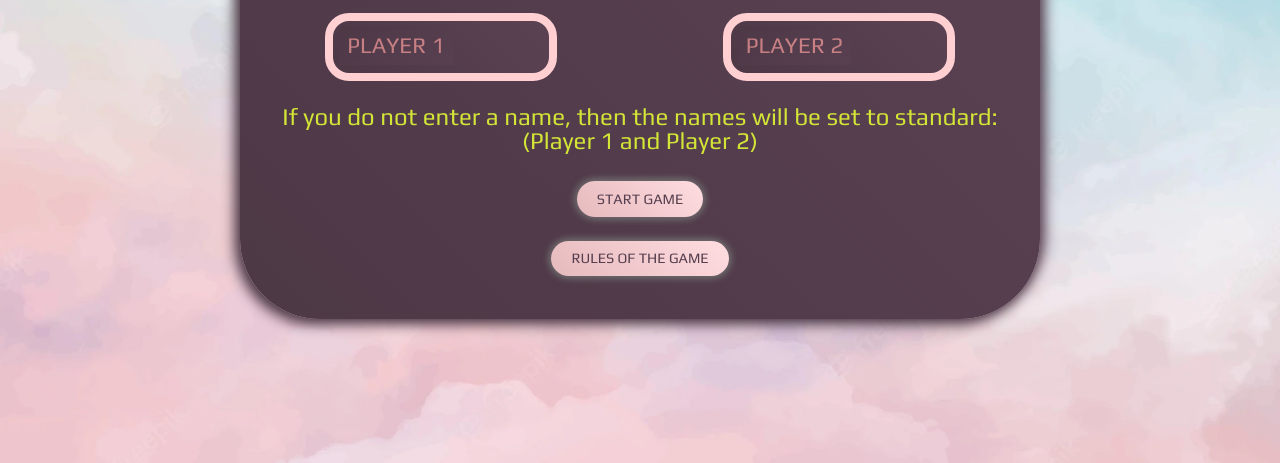
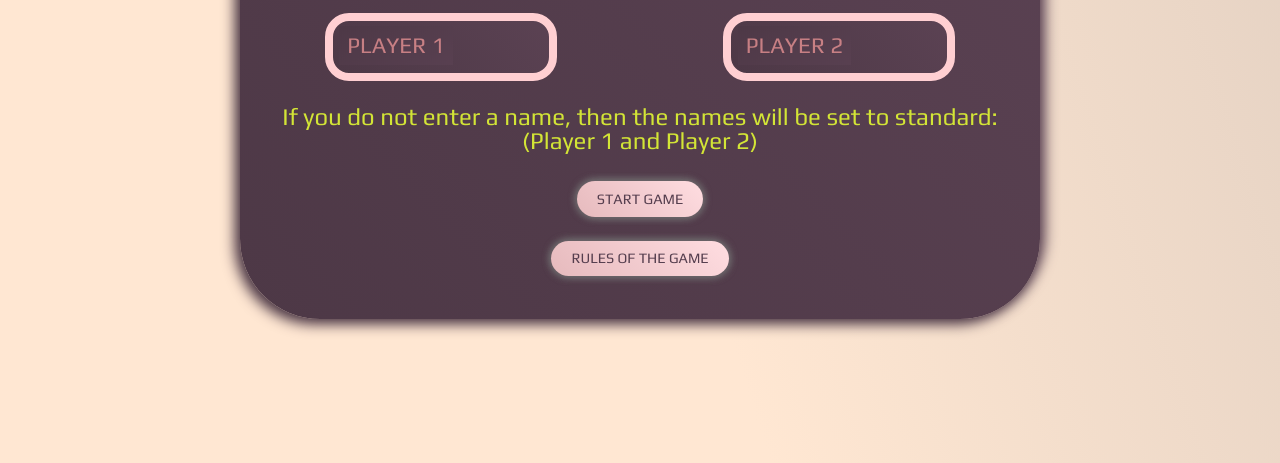
Before and after one commit to OiSleksey/pig-game, a plain HTML site: page index.html in a window 1280 px wide. Shown: the part 337-800 px from the top of the page. Drawn offline with Linux system fonts and the light colour scheme.

Commit message:
Fixed white space in bottom background - change background

```diff
--- a/sass/style.sass
+++ b/sass/style.sass
@@ -59,7 +59,7 @@ body
     display: flex
     align-items: center
     justify-content: center
-    // background: linear-gradient(72.01deg, #ffe2c9d3 0%, #ffe2c9d3 50.02%, #d9bea9b2 97.4%)
+    background: linear-gradient(72.01deg, #ffe2c9d3 0%, #ffe2c9d3 50.02%, #d9bea9b2 97.4%)
     overflow: hidden
 
 .container
```
Also changed, not shown: css/style.css, 1 other file.
